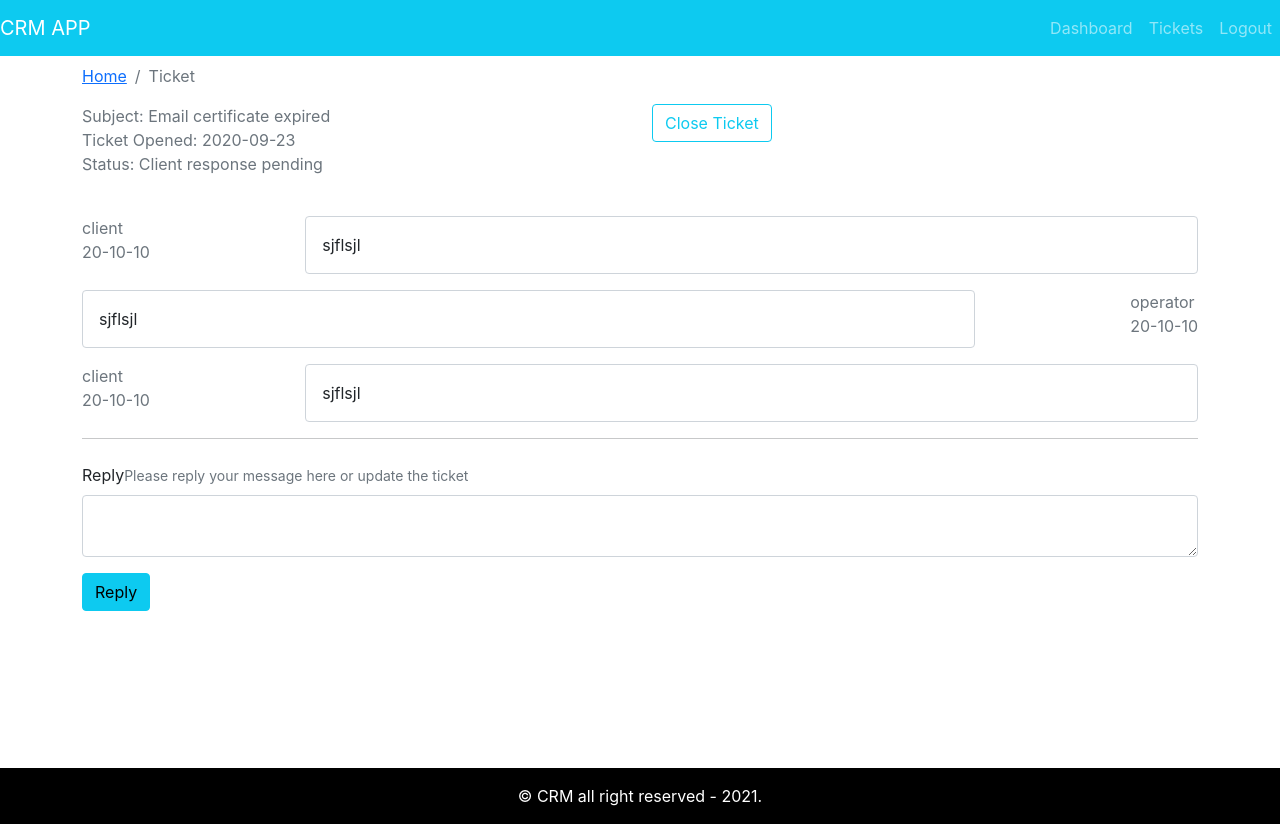
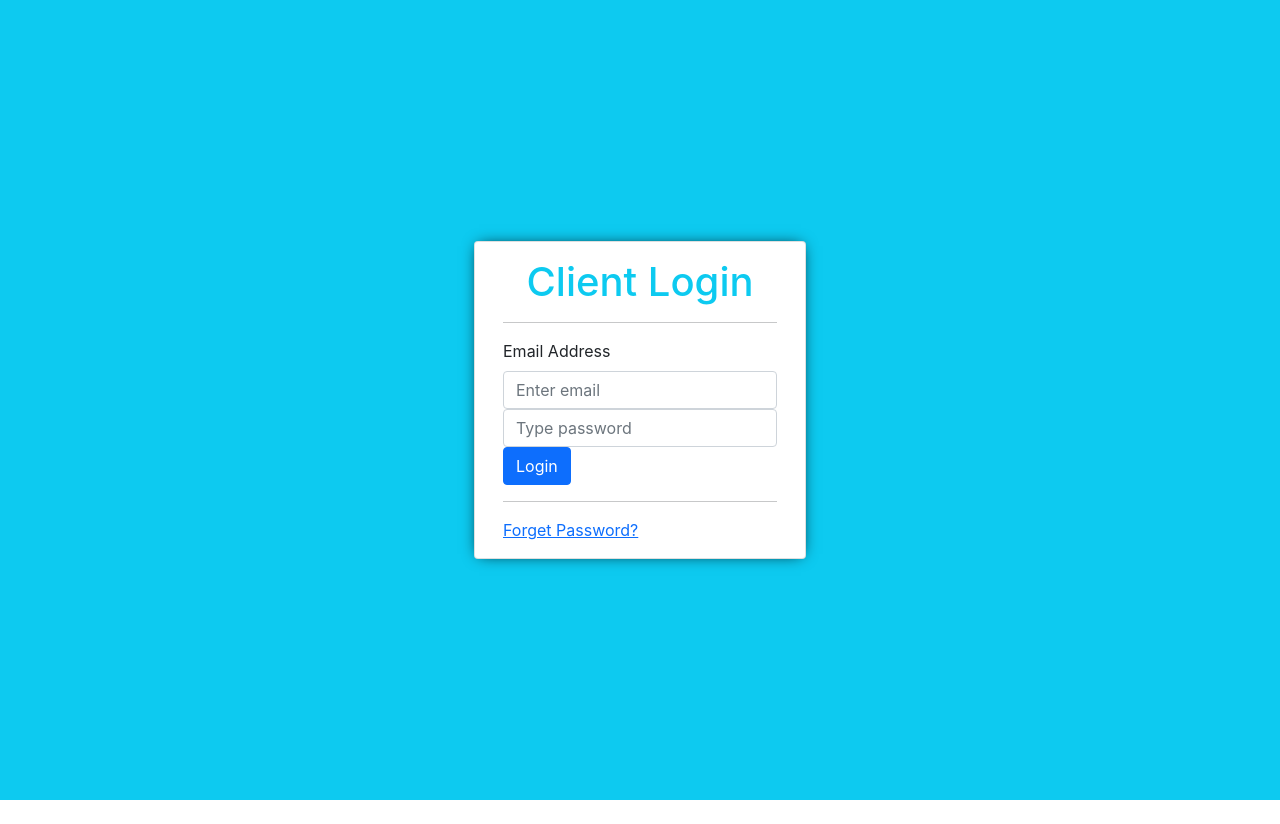
Before and after one commit to rOluochKe/crm-ui, a React (Create React App) app: page / in a window 1280 px wide. After the commit the page ends 800 px from the top, so only its background shows below. Built offline with nearby package versions, Linux system fonts and the light colour scheme; the HTML template or start-up script is replaced by a standard one.

Commit message:
react router dom

```diff
--- a/package.json
+++ b/package.json
@@ -11,6 +11,8 @@
     "react": "^17.0.2",
     "react-bootstrap": "^2.0.2",
     "react-dom": "^17.0.2",
+    "react-router-bootstrap": "^0.25.0",
+    "react-router-dom": "^5.2.0",
     "react-scripts": "4.0.3",
     "web-vitals": "^1.0.1"
   },
--- a/src/App.js
+++ b/src/App.js
@@ -1,24 +1,38 @@
 import React from 'react'
+import { BrowserRouter as Router, Switch, Route } from 'react-router-dom'
+
 import './App.css'
-import DefaultLayout from './layout/Default.layout'
+
+import PrivateRoute from './components/private-route/PrivateRoute.component'
 
 import Ticket from './pages/ticket/Ticket.page'
-// import TicketLists from './pages/ticket-list/TicketLists.page'
-// import Dashboard from './pages/dashboard/Dashboard.page'
-
-// import Entry from './pages/entry/Entry.page'
-// import AddTicket from './pages/new-ticket/AddTicket.page'
+import TicketLists from './pages/ticket-list/TicketLists.page'
+import Dashboard from './pages/dashboard/Dashboard.page'
+import Entry from './pages/entry/Entry.page'
+import AddTicket from './pages/new-ticket/AddTicket.page'
 
 const App = () => {
   return (
     <div className='app'>
-      {/* <Entry /> */}
-      <DefaultLayout>
-        {/* <Dashboard /> */}
-        {/* <AddTicket /> */}
-        {/* <TicketLists /> */}
-        <Ticket />
-      </DefaultLayout>
+      <Router>
+        <Switch>
+          <Route exact path='/'>
+            <Entry />
+          </Route>
+          <PrivateRoute path='/dashboard'>
+            <Dashboard />
+          </PrivateRoute>
+          <PrivateRoute path='/add-ticket'>
+            <AddTicket />
+          </PrivateRoute>
+          <PrivateRoute path='/tickets'>
+            <TicketLists />
+          </PrivateRoute>
+          <PrivateRoute path='/ticket/:tId'>
+            <Ticket />
+          </PrivateRoute>
+        </Switch>
+      </Router>
     </div>
   )
 }
--- /dev/null
+++ b/src/components/private-route/PrivateRoute.component.js
@@ -0,0 +1,18 @@
+import React from 'react'
+import { Route, Redirect } from 'react-router-dom'
+import DefaultLayout from '../../layout/Default.layout'
+
+const isAuth = true
+
+const PrivateRoute = ({ children, ...rest }) => {
+  return (
+    <Route
+      {...rest}
+      render={() =>
+        isAuth ? <DefaultLayout>{children}</DefaultLayout> : <Redirect to='/' />
+      }
+    />
+  )
+}
+
+export default PrivateRoute
--- a/src/components/ticket-table/TicketTable.component.js
+++ b/src/components/ticket-table/TicketTable.component.js
@@ -1,5 +1,6 @@
 import React from 'react'
 import PropTypes from 'prop-types'
+import { Link } from 'react-router-dom'
 import { Table } from 'react-bootstrap'
 
 const TicketTable = ({ tickets }) => {
@@ -18,7 +19,9 @@
           tickets.map((row) => (
             <tr key={row.id}>
               <td>{row.id}</td>
-              <td>{row.subject}</td>
+              <td>
+                <Link to={`/ticket/${row.id}`}>{row.subject}</Link>
+              </td>
               <td>{row.status}</td>
               <td>{row.addedAt}</td>
             </tr>
--- a/src/layout/partial/Header.component.js
+++ b/src/layout/partial/Header.component.js
@@ -1,16 +1,29 @@
 import React from 'react'
 import { Navbar, Nav } from 'react-bootstrap'
+import { useHistory } from 'react-router-dom'
+import { LinkContainer } from 'react-router-bootstrap'
 
 const Header = () => {
+  const history = useHistory()
+
+  const logMeOut = () => {
+    history.push('/')
+  }
+
   return (
     <Navbar collapseOnSelect bg='info' variant='dark' expand='md'>
       <Navbar.Brand>CRM APP</Navbar.Brand>
       <Navbar.Toggle aria-controls='basic-navbar-nav' />
       <Navbar.Collapse id='basic-navbar-nav'>
         <Nav className='ms-auto'>
-          <Nav.Link href='/dashboard'>Dashboard</Nav.Link>
-          <Nav.Link href='/dashboard'>Tickets</Nav.Link>
-          <Nav.Link href='/dashboard'>Logout</Nav.Link>
+          <LinkContainer to='/dashboard'>
+            <Nav.Link>Dashboard</Nav.Link>
+          </LinkContainer>
+          <LinkContainer to='/tickets'>
+            <Nav.Link>Tickets</Nav.Link>
+          </LinkContainer>
+
+          <Nav.Link onClick={logMeOut}>Logout</Nav.Link>
         </Nav>
       </Navbar.Collapse>
     </Navbar>
--- a/src/pages/dashboard/Dashboard.page.js
+++ b/src/pages/dashboard/Dashboard.page.js
@@ -1,5 +1,6 @@
 import React from 'react'
 import { Container, Row, Col, Button } from 'react-bootstrap'
+import { Link } from 'react-router-dom'
 import TicketTable from '../../components/ticket-table/TicketTable.component'
 import tickets from '../../assets/data/dummy-tickets.json'
 import PageBreadcrumb from '../../components/breadcrumb/Breadcrumb.component'
@@ -14,12 +15,14 @@
       </Row>
       <Row>
         <Col className='text-center mt-5 mb-2'>
+          <Link to='/add-ticket'>
             <Button
               variant='info'
               style={{ fontSize: '2rem', padding: '10px 30px' }}
             >
               Add New Ticket
             </Button>
+          </Link>
         </Col>
       </Row>
       <Row>
--- a/src/pages/new-ticket/AddTicket.page.js
+++ b/src/pages/new-ticket/AddTicket.page.js
@@ -1,33 +1,32 @@
 import React, { useState, useEffect } from 'react'
 import { Container, Row, Col } from 'react-bootstrap'
 import PageBreadcrumb from '../../components/breadcrumb/Breadcrumb.component'
-import { AddTicketForm } from '../../add-ticket-form/AddTicketForm.component'
+import AddTicketForm from '../../components/add-ticket-form/AddTicketForm.component'
 
 import { shortText } from '../../utils/validation'
 
-const initialFormData = {
+const initialFrmDt = {
   subject: '',
   issueDate: '',
   detail: '',
 }
 
-const initialFormError = {
+const initialFrmError = {
   subject: false,
   issueDate: false,
   detail: false,
 }
+const AddTicket = () => {
+  const [frmData, setFrmData] = useState(initialFrmDt)
+  const [frmDataErro, setFrmDataErro] = useState(initialFrmError)
 
-const AddTicket = () => {
-  const [formData, setFormData] = useState(initialFormData)
-  const [formDataError, setFormDataError] = useState(initialFormError)
-
-  useEffect(() => {}, [formData, formDataError])
+  useEffect(() => {}, [frmData, frmDataErro])
 
   const handleOnChange = (e) => {
     const { name, value } = e.target
 
-    setFormData({
-      ...formData,
+    setFrmData({
+      ...frmData,
       [name]: value,
     })
   }
@@ -35,16 +34,16 @@
   const handleOnSubmit = async (e) => {
     e.preventDefault()
 
-    setFormDataError(initialFormError)
+    setFrmDataErro(initialFrmError)
 
-    const isSubjectValid = await shortText(formData.subject)
+    const isSubjectValid = await shortText(frmData.subject)
 
-    setFormDataError({
-      ...initialFormError,
+    setFrmDataErro({
+      ...initialFrmError,
       subject: !isSubjectValid,
     })
 
-    console.log('Form submit request received', formData)
+    console.log('Form submit request received', frmData)
   }
 
   return (
@@ -60,8 +59,8 @@
           <AddTicketForm
             handleOnChange={handleOnChange}
             handleOnSubmit={handleOnSubmit}
-            formData={formData}
-            formDataError={formDataError}
+            frmDt={frmData}
+            frmDataErro={frmDataErro}
           />
         </Col>
       </Row>
--- a/src/pages/ticket-list/TicketLists.page.js
+++ b/src/pages/ticket-list/TicketLists.page.js
@@ -1,5 +1,6 @@
 import React, { useState, useEffect } from 'react'
 import { Container, Row, Col, Button } from 'react-bootstrap'
+import { Link } from 'react-router-dom'
 import PageBreadcrumb from '../../components/breadcrumb/Breadcrumb.component'
 import SearchForm from '../../components/search-form/SearchForm.component'
 import TicketTable from '../../components/ticket-table/TicketTable.component'
@@ -34,7 +35,9 @@
       </Row>
       <Row className='mt-4'>
         <Col>
-          <Button variant='info'>Add New Ticket</Button>
+          <Link to='/add-ticket'>
+            <Button variant='info'>Add New Ticket</Button>
+          </Link>
         </Col>
         <Col className='text-right'>
           <SearchForm handleOnChange={handleOnChange} str={str} />
--- a/src/pages/ticket/Ticket.page.js
+++ b/src/pages/ticket/Ticket.page.js
@@ -1,16 +1,28 @@
 import React, { useState, useEffect } from 'react'
 import { Container, Row, Col, Button } from 'react-bootstrap'
+import { useParams } from 'react-router-dom'
 import PageBreadcrumb from '../../components/breadcrumb/Breadcrumb.component'
 import tickets from '../../assets/data/dummy-tickets.json'
 import MessageHistory from '../../components/message-history/MessageHistory.component'
 import UpdateTicket from '../../components/update-ticket/UpdateTicket.component'
 
-const ticket = tickets[0]
+// const ticket = tickets[0];
 
 const Ticket = () => {
+  const { tId } = useParams()
+
   const [message, setMessage] = useState('')
+  const [ticket, setTicket] = useState('')
 
-  useEffect(() => {}, [message])
+  useEffect(() => {
+    for (let i = 0; i < tickets.length; i++) {
+      // eslint-disable-next-line
+      if (tickets[i].id == tId) {
+        setTicket(tickets[i])
+        continue
+      }
+    }
+  }, [message, tId])
 
   const handleOnChange = (e) => {
     setMessage(e.target.value)
@@ -38,9 +50,7 @@
         </Col>
       </Row>
       <Row className='mt-4'>
-        <Col>
-          <MessageHistory msg={ticket.history} />
-        </Col>
+        <Col>{ticket.history && <MessageHistory msg={ticket.history} />}</Col>
       </Row>
       <hr />
 
```
Also changed, not shown: src/components/add-ticket-form/AddTicketForm.component.js (+13 -11 lines), 2 other files (tests, documents, lock files or other folders). Lines whose indentation alone changed are shown as unchanged.
